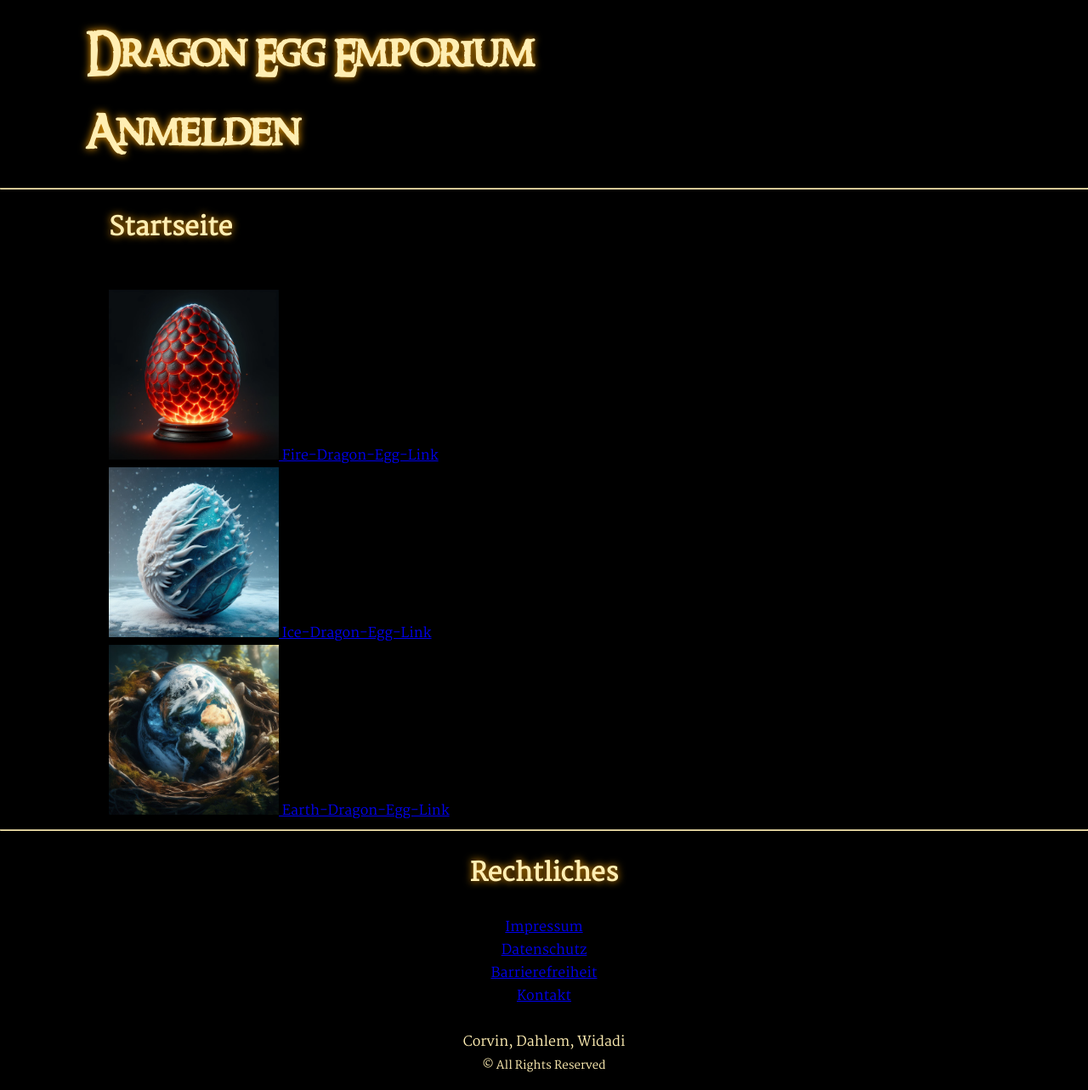
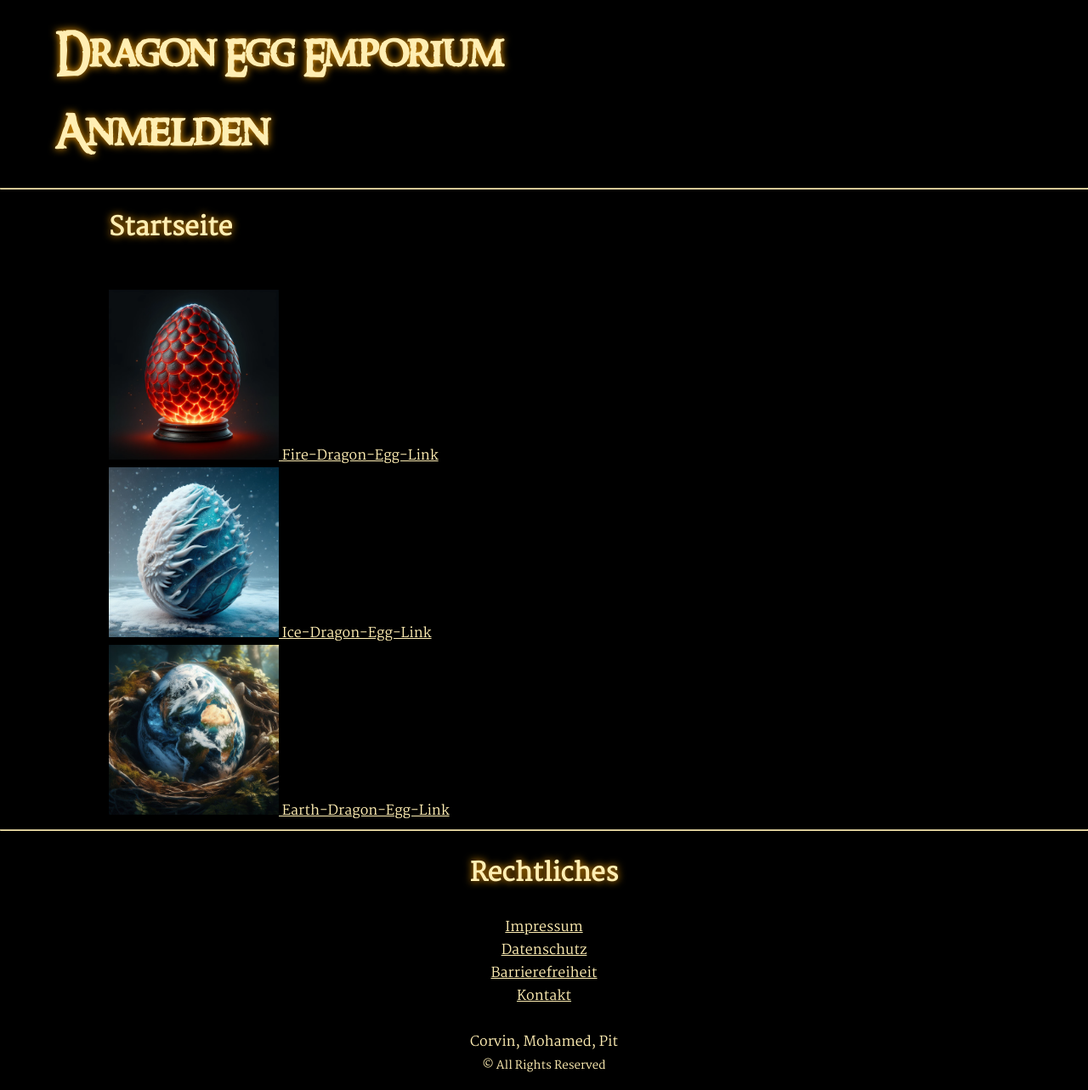
Before and after one commit to Pit0603/ProjektOnlineShop, a PHP site: page /index.html in a window 1280 px wide. Shown: the whole page at 85% size. Run offline with PHP 8.4, Linux system fonts and the light colour scheme.

Commit message:
[Pit] synced header and footer

```diff
--- a/Barrierefreiheit.html
+++ b/Barrierefreiheit.html
@@ -51,6 +51,8 @@
                 <li><a href="Datenschutz.html" target="_blank" title="Hier kommen Sie zu unserer Datenschutzerklärung">Datenschutz</a><br></li>
                 <li><a href="Barrierefreiheit.html" target="_blank" title="Hier kommen sie zur Erklärung zur Barrierefreiheit">Barrierefreiheit</a><br></li>
                 <li><a href="Kontakt.html" target="_blank" title="Hier kommen Sie zu unseren Kontaktinformationen">Kontakt</a><br></li>
+                <br>Corvin, Mohamed, Pit <br>
+                <small> &copy; All Rights Reserved </small>
             </ul>
         </footer>
     </body>
--- a/Datenschutz.html
+++ b/Datenschutz.html
@@ -70,6 +70,8 @@
                 <li><a href="Datenschutz.html" target="_blank" title="Hier kommen Sie zu unserer Datenschutzerklärung">Datenschutz</a><br></li>
                 <li><a href="Barrierefreiheit.html" target="_blank" title="Hier kommen sie zur Erklärung zur Barrierefreiheit">Barrierefreiheit</a><br></li>
                 <li><a href="Kontakt.html" target="_blank" title="Hier kommen Sie zu unseren Kontaktinformationen">Kontakt</a><br></li>
+                <br>Corvin, Mohamed, Pit <br>
+                <small> &copy; All Rights Reserved </small>
             </ul>
         </footer>
     </body>
--- a/EarthDragon.html
+++ b/EarthDragon.html
@@ -17,10 +17,8 @@
                     <h1 id="h1header">Anmelden</h1>
                 </a>
             </header>
+            <hr id="hrtop">
         </div>
-        <hr id="hrtop">
-        <div id="divbody">
-        <hr id="hrtop">
         <div id="divbody">
             <h1>Earth-Dragon-Egg</h1>
 
@@ -42,6 +40,8 @@
                     <li><a href="Datenschutz.html" target="_blank" title="Hier kommen Sie zu unserer Datenschutzerklärung">Datenschutz</a><br></li>
                     <li><a href="Barrierefreiheit.html" target="_blank" title="Hier kommen sie zur Erklärung zur Barrierefreiheit">Barrierefreiheit</a><br></li>
                     <li><a href="Kontakt.html" target="_blank" title="Hier kommen Sie zu unseren Kontaktinformationen">Kontakt</a><br></li>
+                    <br>Corvin, Mohamed, Pit <br>
+                    <small> &copy; All Rights Reserved </small>
                 </ul>
             </footer>
         </body>
--- a/FireDragon.html
+++ b/FireDragon.html
@@ -46,6 +46,8 @@
                 <li><a href="Datenschutz.html" target="_blank" title="Hier kommen Sie zu unserer Datenschutzerklärung">Datenschutz</a><br></li>
                 <li><a href="Barrierefreiheit.html" target="_blank" title="Hier kommen sie zur Erklärung zur Barrierefreiheit">Barrierefreiheit</a><br></li>
                 <li><a href="Kontakt.html" target="_blank" title="Hier kommen Sie zu unseren Kontaktinformationen">Kontakt</a><br></li>
+                <br>Corvin, Mohamed, Pit <br>
+                <small> &copy; All Rights Reserved </small>
             </ul>
         </footer>
     </body>
--- a/IceDragon.html
+++ b/IceDragon.html
@@ -40,6 +40,8 @@
                     <li><a href="Datenschutz.html" target="_blank" title="Hier kommen Sie zu unserer Datenschutzerklärung">Datenschutz</a><br></li>
                     <li><a href="Barrierefreiheit.html" target="_blank" title="Hier kommen sie zur Erklärung zur Barrierefreiheit">Barrierefreiheit</a><br></li>
                     <li><a href="Kontakt.html" target="_blank" title="Hier kommen Sie zu unseren Kontaktinformationen">Kontakt</a><br></li>
+                    <br>Corvin, Mohamed, Pit <br>
+                    <small> &copy; All Rights Reserved </small>
                 </ul>
             </footer>
         </body>
--- a/Impressum.html
+++ b/Impressum.html
@@ -69,6 +69,8 @@
                 <li><a href="Datenschutz.html" target="_blank" title="Hier kommen Sie zu unserer Datenschutzerklärung">Datenschutz</a><br></li>
                 <li><a href="Barrierefreiheit.html" target="_blank" title="Hier kommen sie zur Erklärung zur Barrierefreiheit">Barrierefreiheit</a><br></li>
                 <li><a href="Kontakt.html" target="_blank" title="Hier kommen Sie zu unseren Kontaktinformationen">Kontakt</a><br></li>
+                <br>Corvin, Mohamed, Pit <br>
+                <small> &copy; All Rights Reserved </small>
             </ul>
         </footer>
     </body>
--- a/Kontakt.html
+++ b/Kontakt.html
@@ -38,6 +38,8 @@
                 <li><a href="Datenschutz.html" target="_blank" title="Hier kommen Sie zu unserer Datenschutzerklärung">Datenschutz</a><br></li>
                 <li><a href="Barrierefreiheit.html" target="_blank" title="Hier kommen sie zur Erklärung zur Barrierefreiheit">Barrierefreiheit</a><br></li>
                 <li><a href="Kontakt.html" target="_blank" title="Hier kommen Sie zu unseren Kontaktinformationen">Kontakt</a><br></li>
+                <br>Corvin, Mohamed, Pit <br>
+                <small> &copy; All Rights Reserved </small>
             </ul>
         </footer>
     </body>
--- a/index.html
+++ b/index.html
@@ -18,8 +18,8 @@
                     <h1 id="h1header">Anmelden</h1>
                 </a>
             </header>
+            <hr id="hrtop">
         </div>
-        <hr id="hrtop">
         <div id="divbody">
 
         <h1>Startseite</h1>
@@ -72,7 +72,8 @@
                 <li><a href="Datenschutz.html" target="_blank" title="Hier kommen Sie zu unserer Datenschutzerklärung">Datenschutz</a><br></li>
                 <li><a href="Barrierefreiheit.html" target="_blank" title="Hier kommen sie zur Erklärung zur Barrierefreiheit">Barrierefreiheit</a><br></li>
                 <li><a href="Kontakt.html" target="_blank" title="Hier kommen Sie zu unseren Kontaktinformationen">Kontakt</a><br></li>
-                <li><br>Corvin, Dahlem, Widadi <br> <small> &copy; All Rights Reserved </small></li>
+                <br>Corvin, Mohamed, Pit <br>
+                <small> &copy; All Rights Reserved </small>
             </ul>
         </footer>
     </body>
--- a/style.css
+++ b/style.css
@@ -11,11 +11,12 @@ header{
 }
 
 .box{
-
+background-color:;
 }
 
 #boxheader{
-margin-left: 100px;
+margin-left: %;
+position:;
 }
 
 @font-face {
@@ -43,6 +44,8 @@ div{
 
 #divbody{
     margin-left: 10%;
+    position:;
+    float:;
 }
 
 #divheader{
@@ -104,6 +107,11 @@ h1{
     text-shadow: 0 0 10px orange;
 }
 
+#headertest{
+    margin-left: 5%;
+    background-color: ;
+}
+
 h2{
     color: #ffeeb3;
     text-decoration: none;
@@ -123,3 +131,19 @@ b{
 #headerlink{
     text-decoration: none;
 }
+
+a{
+    color: #ffeeb3;
+}
+
+a:visited{
+    color: #aaa;
+}
+
+a:hover{
+    color: tomato;
+}
+
+a:active{
+    color: red;
+}
```
